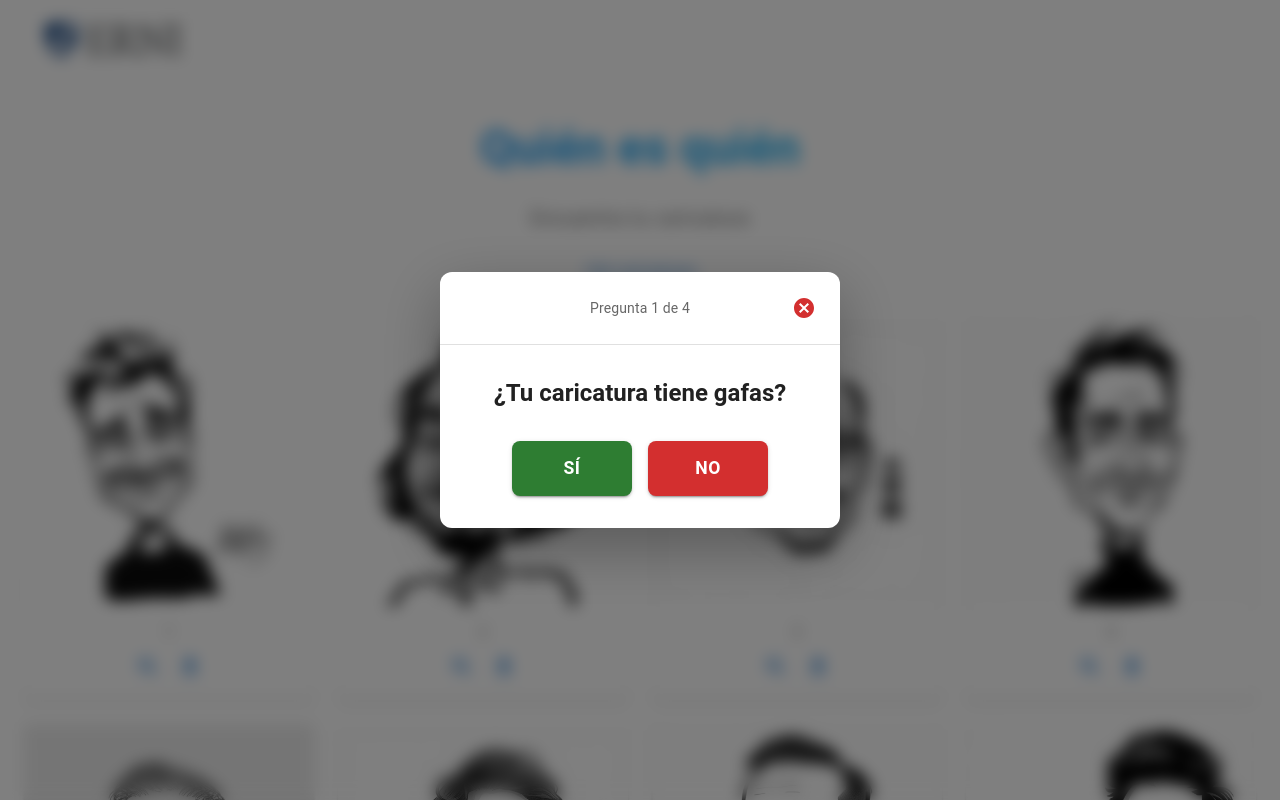
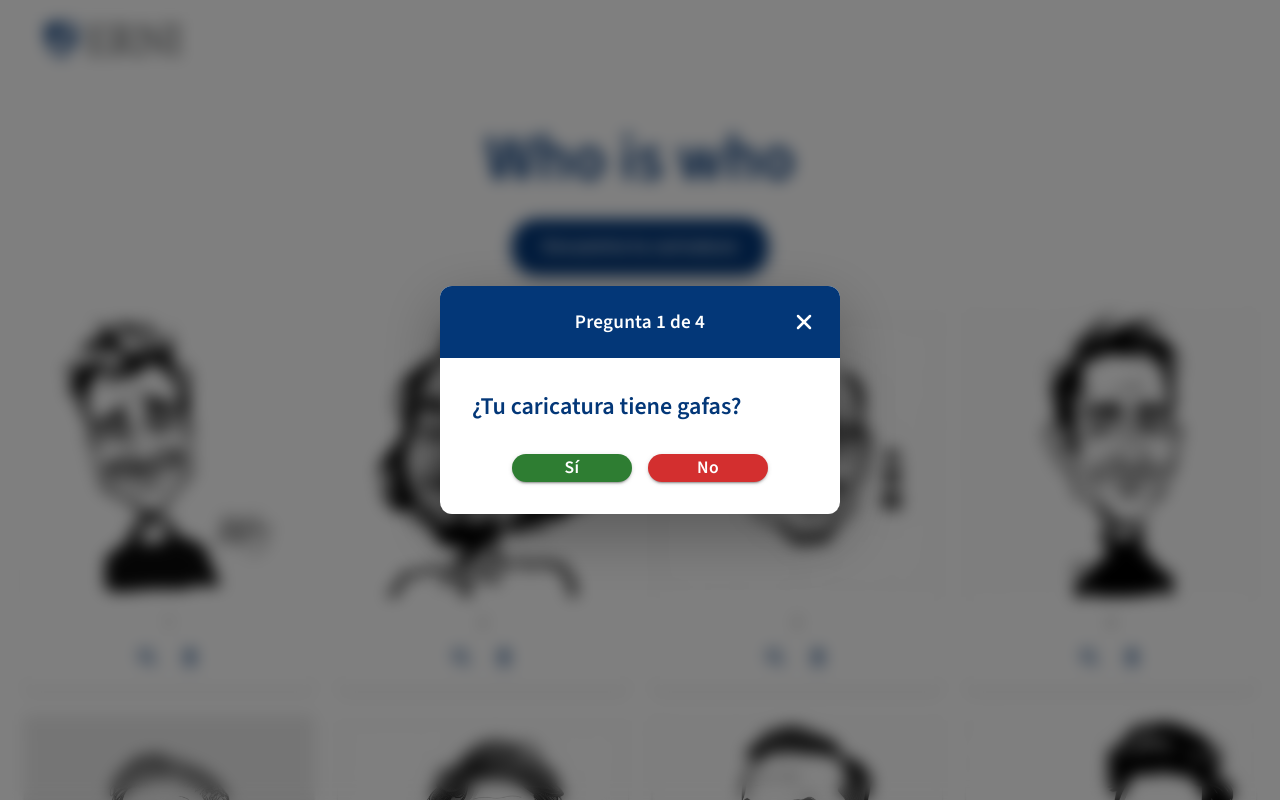
Before and after one commit to ERNI-Academy/erni-codemotion, a Next.js app: page /whoIsWho in a window 1280 px wide. Shown: the top 800 px of the page. Built offline with nearby package versions, Linux system fonts and the light colour scheme; what @mui/material-nextjs would draw is missing.

Commit message:
change styles

```diff
--- a/app/whoIsWho/page.tsx
+++ b/app/whoIsWho/page.tsx
@@ -51,36 +51,36 @@ export default function WhoIsWho() {
       <Container maxWidth="xl" sx={{ py: 4 }}>
         <Box sx={{ mb: 4, textAlign: 'center' }}>
           <Typography variant="h3" component="h1" gutterBottom sx={{
-            fontWeight: 'bold',
-            background: 'linear-gradient(45deg, #2196F3 30%, #21CBF3 90%)',
-            backgroundClip: 'text',
-            WebkitBackgroundClip: 'text',
-            WebkitTextFillColor: 'transparent'
+            fontWeight: 600,
+            color: '#033778',
+            fontFamily: 'var(--font-source-sans-pro), sans-serif',
+            fontSize: { xs: '3.25rem', md: '4rem' },
+            lineHeight: 1.2
           }}>
-            Quién es quién
+            Who is who
           </Typography>
           <Button
-            variant="text"
+            variant="contained"
             onClick={handleRestartSequence}
             sx={{
-              color: 'text.secondary',
-              fontSize: '1.25rem',
-              fontWeight: 400,
+              backgroundColor: '#033778',
+              color: 'white',
+              fontSize: '1.125rem',
+              fontWeight: 600,
               textTransform: 'none',
-              p: 1,
-              borderRadius: 2,
+              px: 4,
+              py: 1.5,
+              borderRadius: '25px',
+              fontFamily: 'var(--font-source-sans-pro), sans-serif',
               '&:hover': {
-                backgroundColor: 'rgba(33, 150, 243, 0.08)',
-                color: 'primary.main'
+                backgroundColor: '#022a5e'
               },
-              transition: 'all 0.2s ease-in-out'
+              transition: 'all 0.3s ease-in-out',
+              boxShadow: '0 4px 12px rgba(3, 55, 120, 0.3)'
             }}
           >
             Encuentra tu caricatura
           </Button>
-          <Typography variant="body1" color="primary" sx={{ mt: 2 }}>
-            {filteredImages.length} caricaturas
-          </Typography>
         </Box>
 
         <CaricatureGrid
--- a/components/CaricatureCard.tsx
+++ b/components/CaricatureCard.tsx
@@ -65,14 +65,18 @@ export default function CaricatureCard({
           <IconButton
             onClick={() => onOpenModal(image)}
             size="small"
-            color="primary"
+            sx={{
+              color: '#033778'
+            }}
           >
             <ZoomIn />
           </IconButton>
           <IconButton
             onClick={() => onDownload(image.src, image.name)}
             size="small"
-            color="primary"
+            sx={{
+              color: '#033778'
+            }}
           >
             <Download />
           </IconButton>
--- a/components/ImageModal.tsx
+++ b/components/ImageModal.tsx
@@ -2,7 +2,8 @@ import {
   Modal,
   Paper,
   Box,
-  IconButton
+  IconButton,
+  Typography
 } from '@mui/material';
 import {
   Close,
@@ -47,22 +48,38 @@ export default function ImageModal({
           overflow: 'hidden'
         }}
       >
+        {/* Header del modal */}
+        <Box sx={{
+          p: 2,
+          display: 'flex',
+          justifyContent: 'space-between',
+          alignItems: 'center',
+          backgroundColor: '#033778',
+          color: 'white'
+        }}>
+          <Typography
+            variant="h6"
+            sx={{
+              color: 'white',
+              fontFamily: 'var(--font-source-sans-pro), sans-serif',
+              fontWeight: 600
+            }}
+          >
+            {selectedImage?.name}
+          </Typography>
+
           <IconButton
             onClick={onClose}
             sx={{
-            position: 'absolute',
-            top: 8,
-            right: 8,
-            bgcolor: 'rgba(0,0,0,0.5)',
               color: 'white',
-            zIndex: 1,
               '&:hover': {
-              bgcolor: 'rgba(0,0,0,0.7)'
+                backgroundColor: 'rgba(255, 255, 255, 0.1)'
               }
             }}
           >
             <Close />
           </IconButton>
+        </Box>
 
         <Box
           component="img"
@@ -71,7 +88,7 @@ export default function ImageModal({
           sx={{
             width: '100%',
             height: 'auto',
-            maxHeight: '80vh',
+            maxHeight: '70vh',
             objectFit: 'contain',
             display: 'block'
           }}
@@ -86,13 +103,14 @@ export default function ImageModal({
         }}>
           <IconButton
             onClick={() => selectedImage && onDownload(selectedImage.src, selectedImage.name)}
-            color="primary"
             size="large"
             sx={{
-              bgcolor: 'primary.main',
+              bgcolor: '#033778',
               color: 'white',
+              borderRadius: '25px',
+              fontFamily: 'var(--font-source-sans-pro), sans-serif',
               '&:hover': {
-                bgcolor: 'primary.dark'
+                bgcolor: '#022a5e'
               }
             }}
           >
--- a/components/QuestionModal.tsx
+++ b/components/QuestionModal.tsx
@@ -66,34 +66,55 @@ export default function QuestionModal({
           display: 'flex',
           justifyContent: 'space-between',
           alignItems: 'center',
-          borderBottom: '1px solid',
-          borderColor: 'divider'
+          backgroundColor: '#033778',
+          color: 'white'
         }}>
           <IconButton
             onClick={onPrevious}
             disabled={currentQuestionIndex === 0}
             sx={{
               visibility: currentQuestionIndex === 0 ? 'hidden' : 'visible',
-              color: 'primary.main'
+              color: 'white',
+              '&:hover': {
+                backgroundColor: 'rgba(255, 255, 255, 0.1)'
+              }
             }}
           >
             <ArrowBack />
           </IconButton>
 
-          <Typography variant="body2" color="text.secondary">
+          <Typography
+            variant="body2"
+            sx={{
+              color: 'white',
+              fontFamily: 'var(--font-source-sans-pro), sans-serif',
+              fontWeight: 600,
+              fontSize: '1.2rem'
+            }}
+          >
             Pregunta {currentQuestionIndex + 1} de {totalQuestions}
           </Typography>
 
           <IconButton
             onClick={onCancel}
-            color="error"
+            sx={{
+              color: 'white',
+              '&:hover': {
+                backgroundColor: 'rgba(255, 255, 255, 0.1)'
+              }
+            }}
+            aria-label="Cerrar"
           >
-            <Cancel />
+            {/* Icono de X sin círculo */}
+            <svg width="24" height="24" viewBox="0 0 24 24" fill="none" stroke="currentColor" strokeWidth="2.5" strokeLinecap="round" strokeLinejoin="round">
+              <line x1="18" y1="6" x2="6" y2="18" />
+              <line x1="6" y1="6" x2="18" y2="18" />
+            </svg>
           </IconButton>
         </Box>
 
         {/* Contenido del modal */}
-        <Box sx={{ p: 4, textAlign: 'center' }}>
+        <Box sx={{ p: 4 }}>
           <Typography
             variant="h5"
             component="h2"
@@ -101,7 +122,8 @@ export default function QuestionModal({
             sx={{
               fontWeight: 'bold',
               mb: 4,
-              color: 'text.primary'
+              color: '#033778',
+              fontFamily: 'var(--font-source-sans-pro), sans-serif'
             }}
           >
             {currentQuestion.text}
@@ -120,10 +142,13 @@ export default function QuestionModal({
               onClick={() => onAnswer(true)}
               sx={{
                 minWidth: { xs: '100%', sm: '120px' },
-                py: 1.5,
+                py: 0.6, // Reducido para que el botón sea más fino
                 fontSize: '1.1rem',
                 fontWeight: 'bold',
-                borderRadius: 2
+                borderRadius: '25px',
+                fontFamily: 'var(--font-source-sans-pro), sans-serif',
+                textTransform: 'none',
+                lineHeight: 1.1 // Opcional: asegura que el texto no haga el botón más alto
               }}
             >
               Sí
@@ -135,10 +160,13 @@ export default function QuestionModal({
               onClick={() => onAnswer(false)}
               sx={{
                 minWidth: { xs: '100%', sm: '120px' },
-                py: 1.5,
+                py: 0.6, // Reducido para que el botón sea más fino
                 fontSize: '1.1rem',
                 fontWeight: 'bold',
-                borderRadius: 2
+                borderRadius: '25px',
+                fontFamily: 'var(--font-source-sans-pro), sans-serif',
+                textTransform: 'none',
+                lineHeight: 1.1 // Opcional: asegura que el texto no haga el botón más alto
               }}
             >
               No
```
Lines whose indentation alone changed are shown as unchanged.
